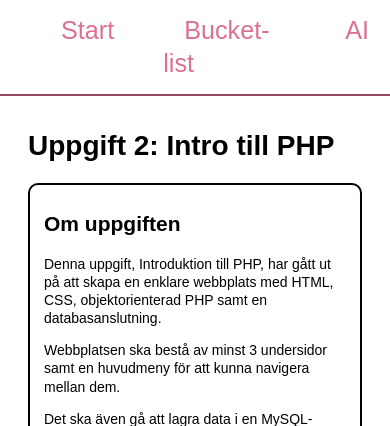
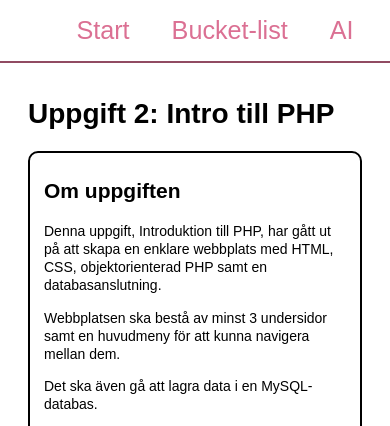
Before and after one commit to Kiim94/Uppg2-PHP, a PHP site: page / in a window 390 px wide. Shown: the top 426 px of the page. Run offline with PHP 8.4, Linux system fonts and the light colour scheme.

Commit message:
Ändrade lite responsivitet, meny

```diff
--- a/css/style.css
+++ b/css/style.css
@@ -159,6 +159,12 @@ footer{
     html{
         font-size:15px;
     }
+    nav ul{
+        gap:1rem;
+    }
+    nav ul li a{
+    padding:0.5rem 1rem;
+    }
 }
 @media (max-width:450px){
     html{
--- a/database/db.php
+++ b/database/db.php
@@ -6,6 +6,7 @@ $host = "localhost";
 $dbname = "uppg2-bucketlist";
 $username = "root";
 $password = "";
+
 
 try {
     //skapa nytt PDO-objekt - gör att kommunikation mellan projekt och databas fungerar
```
